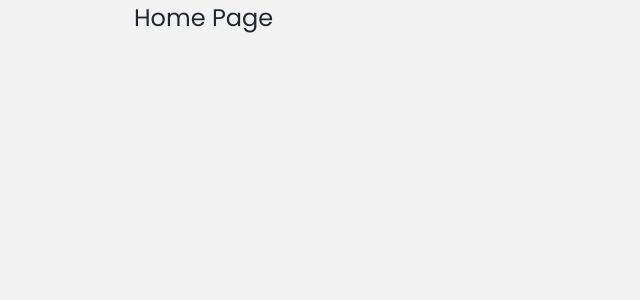
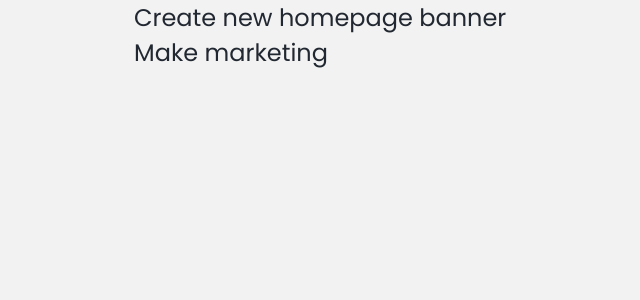
Before and after one commit to juplmn777/projects-planner, a Vue app: page / in a window 1280 px wide. Shown: the top 300 px of the page, without its empty margins (206-846 px from the left). Built offline with nearby package versions, Linux system fonts and the light colour scheme; data requests are answered from the project's data file.

Commit message:
dats fetched & used in homepage

```diff
--- a/src/views/Home.vue
+++ b/src/views/Home.vue
@@ -1,18 +1,33 @@
 <template>
-  <div class="home">Home Page</div>
+  <div class="home">
+    <div v-if="projects.length">
+      <div v-for="project in projects" :key="project.id">
+        <p>{{ project.title }}</p>
+      </div>
+    </div>
+  </div>
 </template>
 
 <script>
 export default {
   name: 'Home',
-  components: {
-
+  components: {},
+  data() {
+    return {
+      projects: [],
+    };
+  },
+  mounted() {
+    fetch('http://localhost:3000/projects')
+      .then((response) => response.json())
+      .then((data) => (this.projects = data))
+      .catch((error) => console.log(error.message));
   },
 };
 </script>
 
 <style scoped>
-  .home{
-    font-size: 1.5rem;
-  }
+.home {
+  font-size: 1.5rem;
+}
 </style>
```
